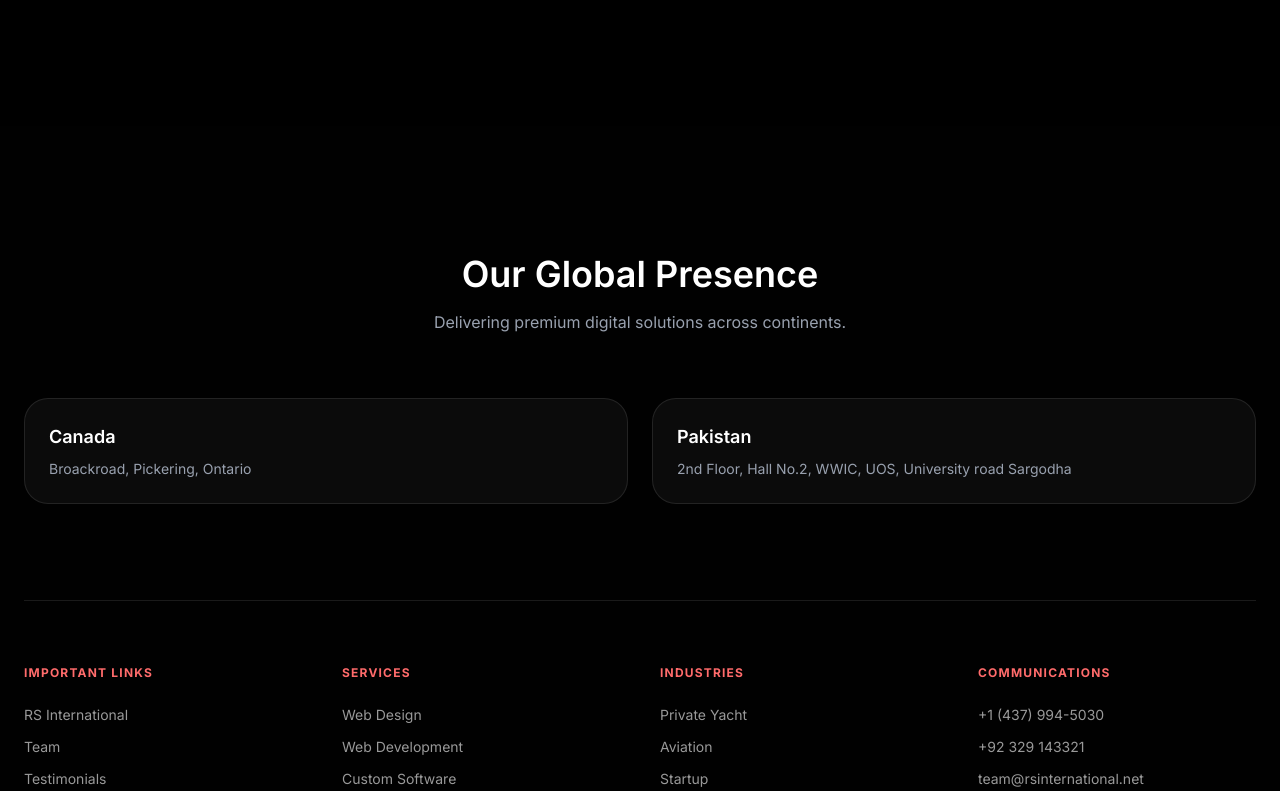
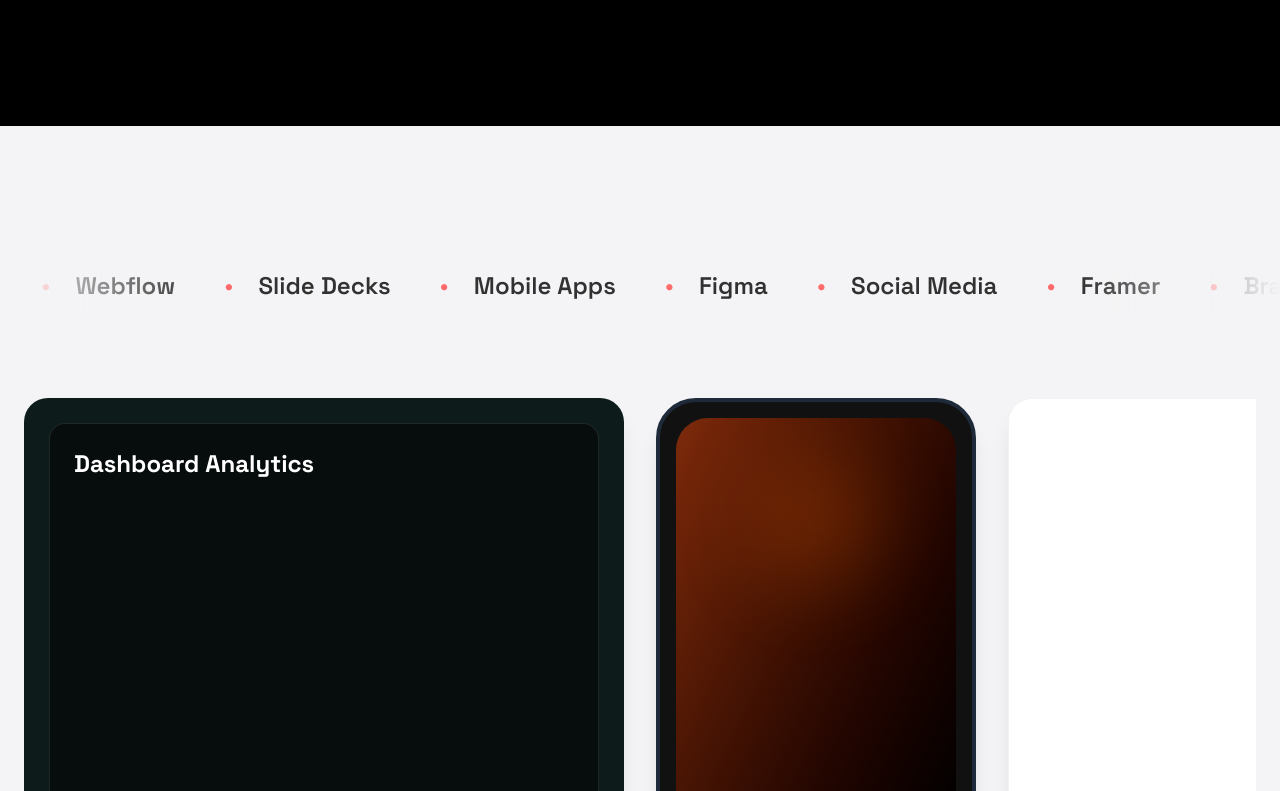
Before and after one commit to Raazia-Imran/rsi-studio-v2, a Next.js app: page / in a window 1280 px wide. Shown: the part 5009-5800 px from the top of the page. Built offline with nearby package versions, Linux system fonts and the light colour scheme.

Commit message:
Files updated

```diff
--- a/src/app/page.tsx
+++ b/src/app/page.tsx
@@ -33,6 +33,7 @@
 import FounderQuote from "@/components/sections/FounderQuote";
 // Importing the swiping stack cards based on your original file structure
 import AiCards from "@/components/sections/ManagePresence";
+import Portfolio from "./components/sections/Portfolio";
 
 export default function Home() {
   return (
@@ -51,6 +52,7 @@
 
       {/* 5. The Stacking Swipe Cards Component */}
       <AiCards />
+      <Portfolio/>
 
       {/* REVERTED: Reviews reel is safely moved to Testimonials page */}
       {/* NOTE: No Footer here. layout.tsx handles it globally. */}
```
